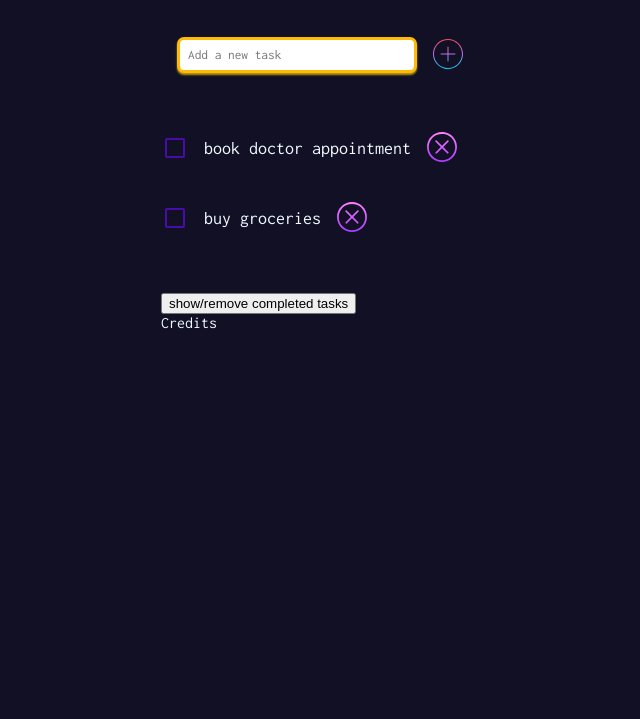
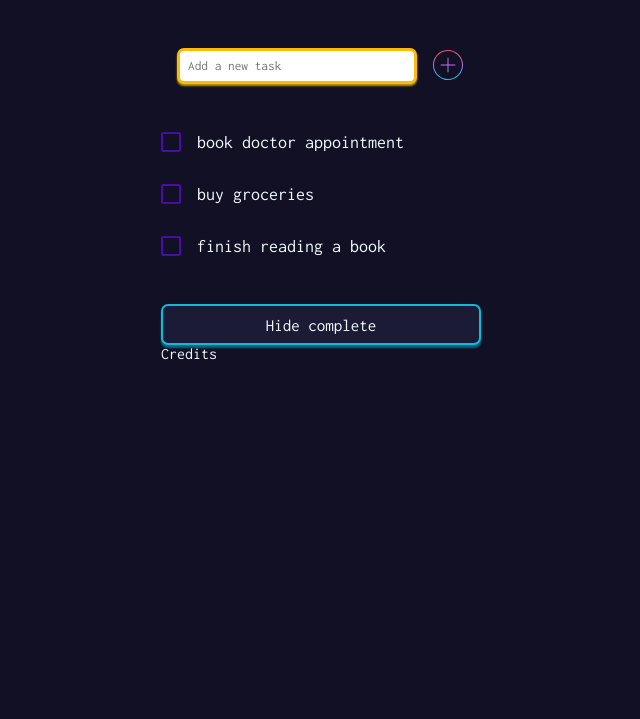
Before and after one commit to fac22/Danilo-and-Elena-to-do-list, a website: page index.html in a window 1280 px wide. Shown: the part 81-800 px from the top of the page, without its empty margins (319-959 px from the left). Drawn offline with Linux system fonts and the light colour scheme.

Commit message:
hide/remove delete + css

```diff
--- a/index.html
+++ b/index.html
@@ -30,30 +30,41 @@
       <!-- ---------------------- TASK LIST-->
       <section>
         <div class="center width-sm">
-          <ul id="tasks" class="stack-md">
+          <ul id="tasks" class="stack-lg">
             <li class="task row">
               <input type="checkbox" name="checkbox" class="checkbox" />
               <p>book doctor appointment</p>
-              <button id="delete-icon">
+              <button class="delete-icon hide">
                 <img src="images/x-button.svg" alt="" />
               </button>
             </li>
             <li class="task row">
               <input type="checkbox" name="checkbox" class="checkbox" />
               <p>buy groceries</p>
-              <button id="delete-icon">
+              <button class="delete-icon hide">
+                <img src="images/x-button.svg" alt="" />
+              </button>
+            </li>
+            <li class="task row">
+              <input type="checkbox" name="checkbox" class="checkbox" />
+              <p>finish reading a book</p>
+              <button class="delete-icon hide">
                 <img src="images/x-button.svg" alt="" />
               </button>
             </li>
           </ul>
         </div>
       </section>
+      <!-- ---------------------- TABS-->
       <section>
-        <button>show/remove completed tasks</button>
+        <div class="center width-sm">
+          <button id="toggle-tasks">Hide complete</button>
+        </div>
       </section>
     </main>
     <footer class="center width-sm">Credits</footer>
     <script src="testing/test-helpers.js"></script>
     <script src="testing/index.test.js"></script>
+    <script src="script.js"></script>
   </body>
 </html>
--- a/script.js
+++ b/script.js
@@ -0,0 +1,12 @@
+const tasks = document.querySelectorAll('.task');
+const deleteTasks = document.querySelectorAll('.delete-task');
+
+function showDelete() {
+  this.children[2].classList.remove('hide');
+}
+function hideDelete() {
+  this.children[2].classList.add('hide');
+}
+
+tasks.forEach((task) => task.addEventListener('mouseover', showDelete));
+tasks.forEach((task) => task.addEventListener('mouseout', hideDelete));
--- a/style.css
+++ b/style.css
@@ -14,12 +14,14 @@ yellow #ffba08
 
 * {
   box-sizing: border-box;
+  margin: 0;
 }
 
 body {
   font-family: 'Inconsolata', monospace;
   background-color: #111024;
   color: aliceblue;
+  margin-top: 2rem;
 }
 
 h1 {
@@ -72,21 +74,25 @@ ul {
 /* li p {
   text-decoration: line-through;
 } */
-#delete-icon {
+.delete-icon {
   background: none;
   border: none;
   padding: 0;
 }
-#delete-icon img {
-  width: 30px;
+.delete-icon img {
+  width: 25px;
   transition: all 0.3sec;
 }
-#delete-icon img:hover {
+.delete-icon img:hover {
   transform: translateY(-3%);
   cursor: pointer;
   border-radius: 50%;
   box-shadow: 0px 2px 1px 0px rgba(255, 210, 8, 0.3);
 }
+.hide {
+  display: none;
+}
+
 input[type='checkbox'] {
   -webkit-appearance: none;
   -moz-appearance: none;
@@ -107,6 +113,21 @@ input[type='checkbox']:checked {
   background-image: url(images/tick.svg);
 }
 
+/* ---------------------------------- TOGGLE BUTTON */
+#toggle-tasks {
+  background-color: #1c1b35;
+  color: aliceblue;
+  width: 20rem;
+  padding: 0.6rem;
+
+  font-family: 'Inconsolata', monospace;
+  font-size: 17px;
+
+  border: 2px solid rgb(14, 187, 218);
+  border-radius: 7px;
+  box-shadow: 0px 3px 2px 0px rgba(14, 187, 218, 0.5);
+}
+
 /* ----------------------------------------------------------------- PRIMITIVES ------------------------------------------------------------- */
 /* -----------------------------------------------------------------            ------------------------------------------------------------- */
 /* -----------------------------------------------------------------            ------------------------------------------------------------- */
@@ -116,6 +137,10 @@ input[type='checkbox']:checked {
   max-width: 40rem;
   margin-left: auto;
   margin-right: auto;
+}
+
+.width-ssm {
+  max-width: 15rem;
 }
 
 .width-sm {
```
